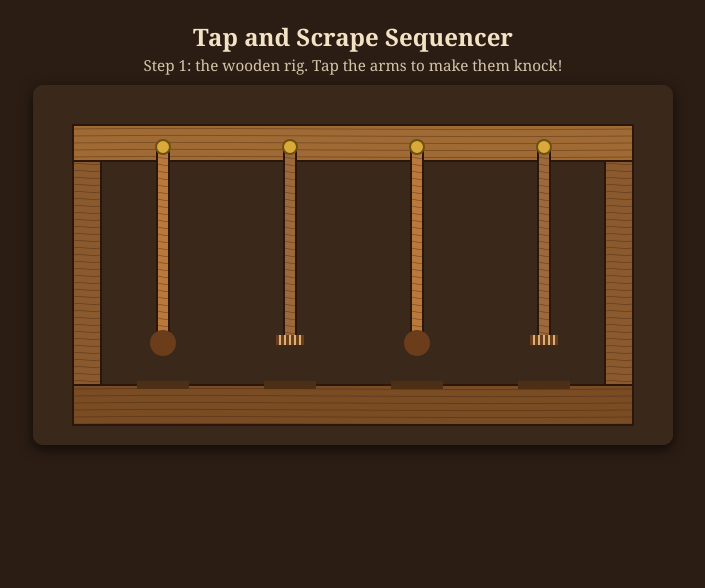
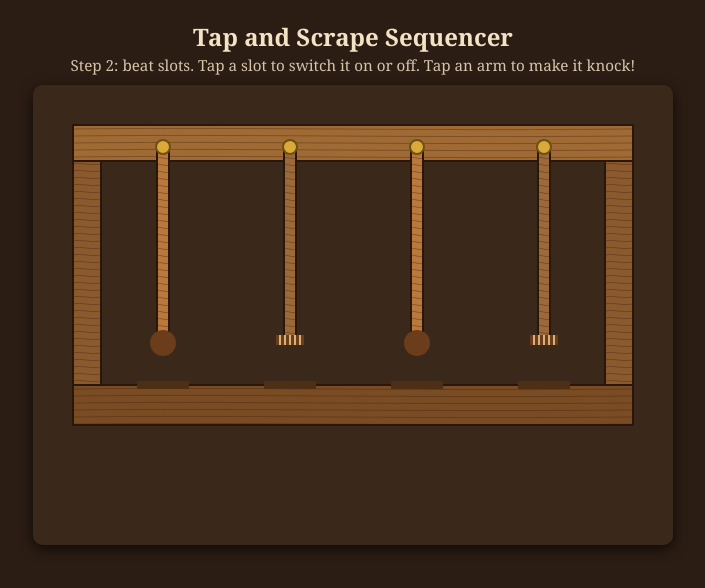
Before and after one commit to Wendle-The-Wizard/tap-and-scrape-sequencer, a plain HTML site: page index.html in a window 1280 px wide. Shown: the whole page, without its empty margins (287-992 px from the left). Drawn offline with Linux system fonts and the light colour scheme.

```diff
--- a/index.html
+++ b/index.html
@@ -1,15 +1,13 @@
 <!DOCTYPE html>
 <html lang="en">
-<head><meta charset="utf-8"><meta http-equiv="Content-Security-Policy" content="default-src 'none'; script-src 'self' 'unsafe-inline'; style-src 'self' 'unsafe-inline'; img-src 'self' data: blob:; media-src 'self' data: blob:; font-src 'self' data:; connect-src 'none'; form-action 'none'; base-uri 'none'; frame-src 'none'; worker-src 'self' blob:"><meta name="viewport" content="width=device-width,initial-scale=1">
-<meta charset="utf-8">
-<meta name="viewport" content="width=device-width,initial-scale=1">
+<head><meta charset="utf-8"><meta http-equiv="Content-Security-Policy" content="default-src 'none'; script-src 'self' 'unsafe-inline'; style-src 'self' 'unsafe-inline'; img-src 'self' data: blob:; media-src 'self' data: blob:; font-src 'self' data:; connect-src 'none'; form-action 'none'; base-uri 'none'; frame-src 'none'; worker-src 'self' blob:"><meta name="viewport" content="width=device-width,initial-scale=1"><meta charset="utf-8"><meta name="viewport" content="width=device-width,initial-scale=1">
 <title>Tap and Scrape Sequencer</title>
 <link rel="stylesheet" href="style.css">
 </head>
 <body>
 <h1>Tap and Scrape Sequencer</h1>
-<p class="sub">Step 1: the wooden rig. Tap the arms to make them knock!</p>
-<canvas id="rig" width="640" height="360"></canvas>
+<p class="sub">Step 2: beat slots. Tap a slot to switch it on or off. Tap an arm to make it knock!</p>
+<canvas id="rig" width="640" height="460"></canvas>
 <script src="rig.js"></script>
 </body>
 </html>
```
